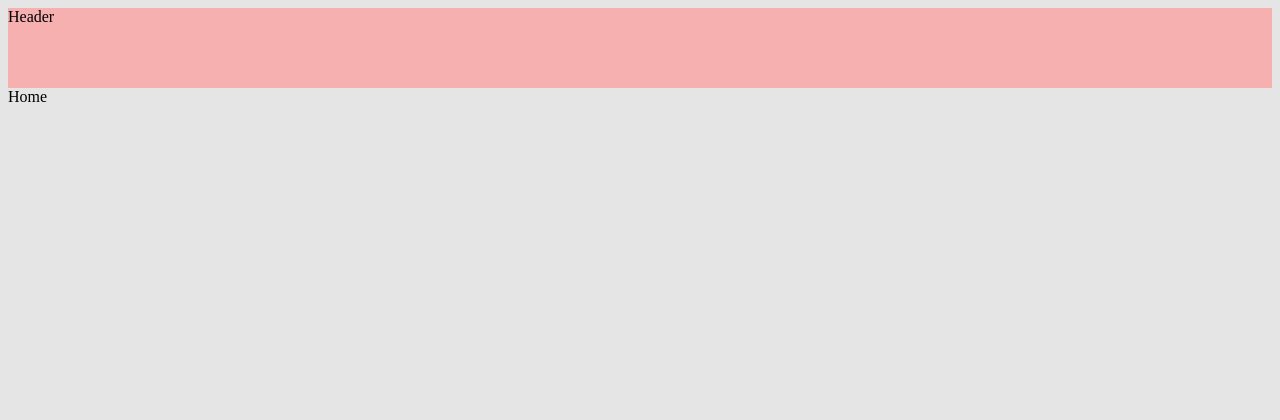
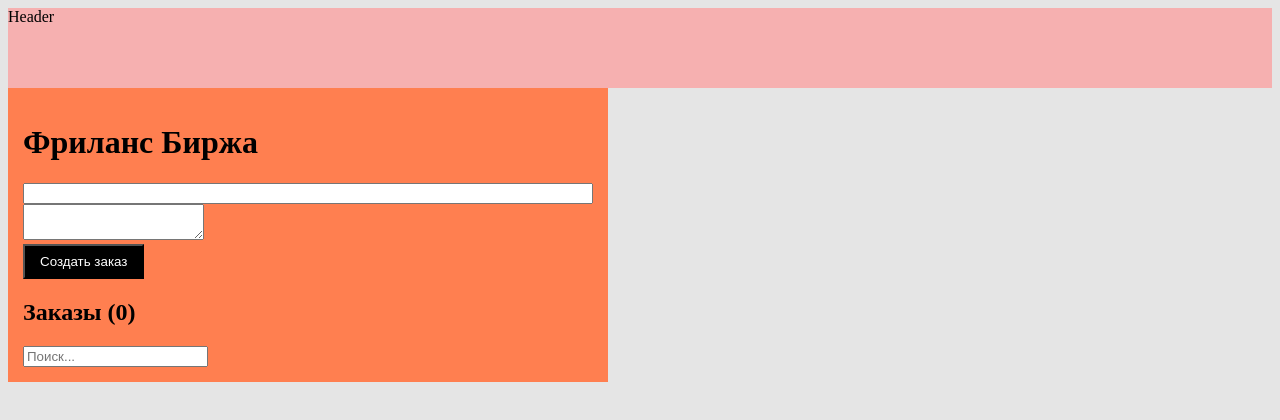
Before and after one commit to Don-Mihai/react-project-02, a React (Create React App) app: page / in a window 1280 px wide. Shown: the top 420 px of the page. Built offline with nearby package versions, Linux system fonts and the light colour scheme.

Commit message:
structure

```diff
--- a/src/App.js
+++ b/src/App.js
@@ -4,7 +4,7 @@ import Orders from './pages/Orders'
 function App() {
   return (
     <div className="App">
-        <Home></Home>
+        <Orders />
     </div>
   );
 }
--- a/src/components/CreateOrder/CreateOrder.js
+++ b/src/components/CreateOrder/CreateOrder.js
@@ -7,21 +7,28 @@ function CreateOrder () {
     const [orders, setOrders] = useState([])
 
 
-    const  handleDelete = () => {
-        const arr = [{}, {}, {}]
+    const  handleDelete = (id) => {
+
+        // создать новый список, где не будет заказа по котормоу кликнули
+        const newOrders = orders.filter((order) => {
+            if(order.id === id) {
+                return false
+            } else {
+                return true
+            }
+        })
+
+        setOrders(newOrders)
     }
 
     const handleChange = (event) => {
         // взять данные инпута
         setFormValues({...formValues, name: event.target.value})
-
-        console.log(formValues)
     }
 
     const handleChangeSecondary = (event) => {
         // взять данные инпута
         setFormValues({...formValues, describe: event.target.value})
-        console.log(formValues)
     }
 
     const clearInput = () => {
@@ -33,6 +40,7 @@ function CreateOrder () {
 
     const placeOrder = () => {
         const newOrder = {
+            id: Math.random(),
             name: formValues.name,
             describe: formValues.describe
         }
--- a/src/components/Header/Header.js
+++ b/src/components/Header/Header.js
@@ -3,6 +3,7 @@ import './Header.scss'
 const Header = () => {
 
     return(
+        // todo: вёрстка хэдэра
         <header className='header'>
             Header
         </header>
--- /dev/null
+++ b/src/components/Order/Order.js
@@ -0,0 +1,21 @@
+// import './Header.scss'
+import IconButton from '@mui/material/IconButton';
+import DeleteIcon from '@mui/icons-material/Delete';
+
+const Order = ({ object, onDelete}) => {
+
+    return (
+        <div className="orders__item" style={{ border: '1px solid red' }}>
+            <div>
+                <div>{object?.name}</div>
+                <div>{object?.describe}</div>
+            </div>
+
+            <IconButton onClick={() => onDelete(object.id)} aria-label="delete" size="small">
+                <DeleteIcon fontSize="small" />
+            </IconButton>
+        </div>
+    );
+};
+
+export default Order;
--- a/src/components/Orders/Orders.js
+++ b/src/components/Orders/Orders.js
@@ -1,7 +1,6 @@
 import { useState } from "react";
 import './Orders.scss'
-import IconButton from '@mui/material/IconButton';
-import DeleteIcon from '@mui/icons-material/Delete';
+import Order from '../Order/Order';
 
 
 
@@ -15,7 +14,6 @@ function Orders({orders, onDelete, children}) {
     return (
         <div>
             <h2>Заказы ({orders?.length})</h2>
-            {children}
 
             <input onChange={handleChange} value={search} placeholder="Поиск..." />
             {orders
@@ -25,18 +23,11 @@ function Orders({orders, onDelete, children}) {
                         return true;
                     } else return false;
                 })
-                .map((object, index) => {
+                .map((object) => {
+                    // todo: отдельынй компонент заказов
                     return (
-                        <div className="orders__item" key={index} style={{ border: '1px solid red' }}>
-                            <div>
-                                <div>{object?.name}</div>
-                                <div>{object?.describe}</div>
-                            </div>
-
-                            <IconButton onClick={() => onDelete(object.id)} aria-label="delete" size="small">
-                                <DeleteIcon fontSize="small" />
-                            </IconButton>
-                        </div>
+                        <Order key={object.id} object={object} onDelete={onDelete} />
+                        // Order({index: index})
                     );
                 })}
         </div>
```
